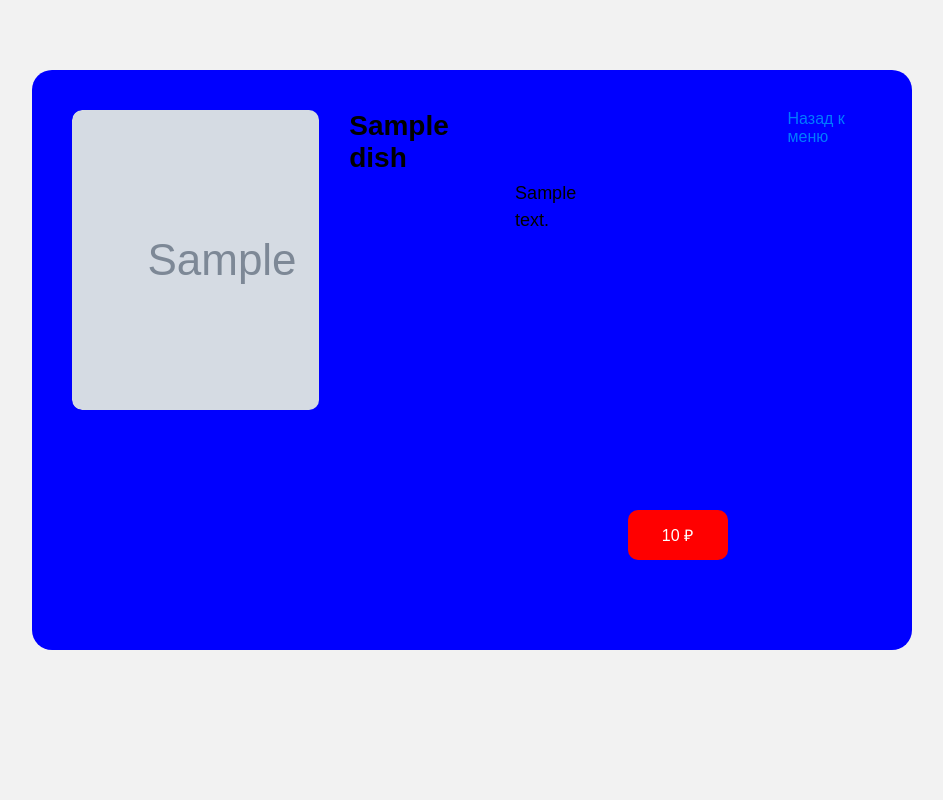
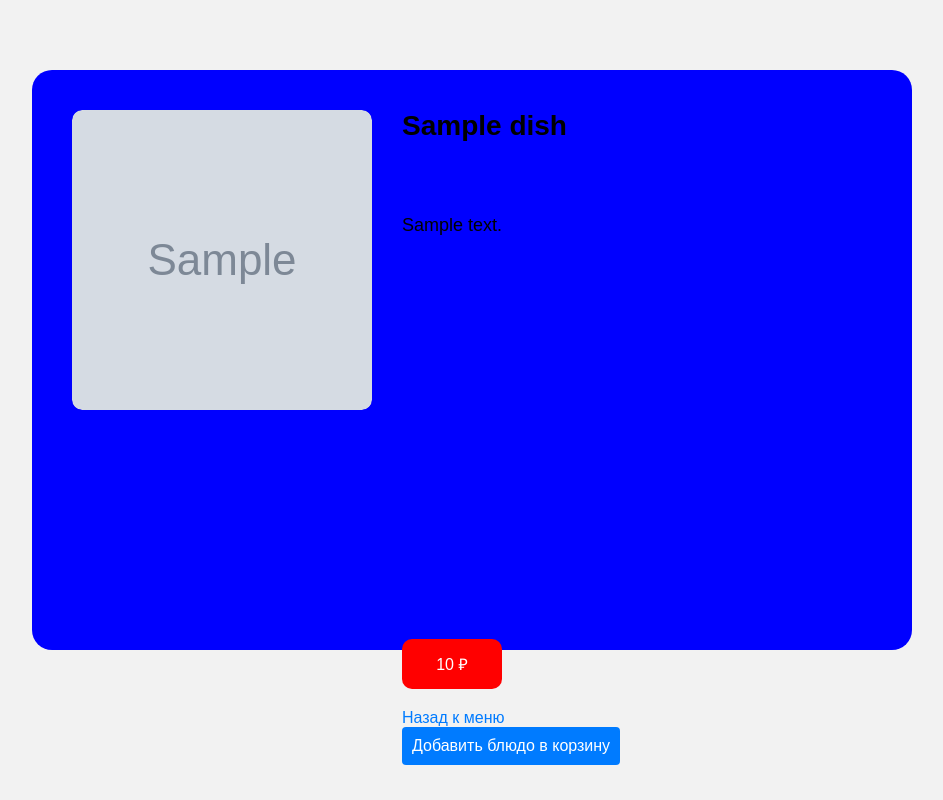
Before and after one commit to chekau/sushi_bar_web, a Flask app: template templates/dish.html in a window 1280 px wide. Shown: the whole page, without its empty margins (168-1111 px from the left). Run offline with Flask 3, Linux system fonts and the light colour scheme; the template is opened without the code that fills it: most values are stand-ins (such as "Sample title", 1, 10 or a date in 2020); grey boxes marked "Sample" are stand-in pictures.

Commit message:
изменил карточку с блюдом

```diff
--- a/templates/dish.html
+++ b/templates/dish.html
@@ -9,11 +9,16 @@
 <body>
     <div class="dish">
 
+        <div class="dish_image_info">
 
         <div class="dish_image_detail">
             <img src="{{ url_for('static', filename='uploads/' + dish.image) }} " class="dish_image_detail">
         </div>
 
+        </div>
+
+
+        <div class="dish_text_info">
             <div class="dish_name">
                 {{dish.name}}
             </div>
@@ -32,16 +37,26 @@
                 </button>
             </div>
 
-        <div class="dish_tocart">
+            <div class="dish_dop_info">
 
+                <div class="back">
+
+                    <a href="{{ url_for('index') }}">Назад к меню</a>
 
                 </div>
 
 
-        <a href="{{ url_for('index') }}">Назад к меню</a>
 
+                <div class="add_cart">
+                <form action="{{ url_for('add_dish_to_order', name=dish.name) }}" method="POST">
+                    <button type="submit">Добавить блюдо в корзину
+                    </button>
+                </form>
+                </div>
 
+            </div>
 
+        </div>
 
 
 
```
Lines whose indentation alone changed are shown as unchanged.
